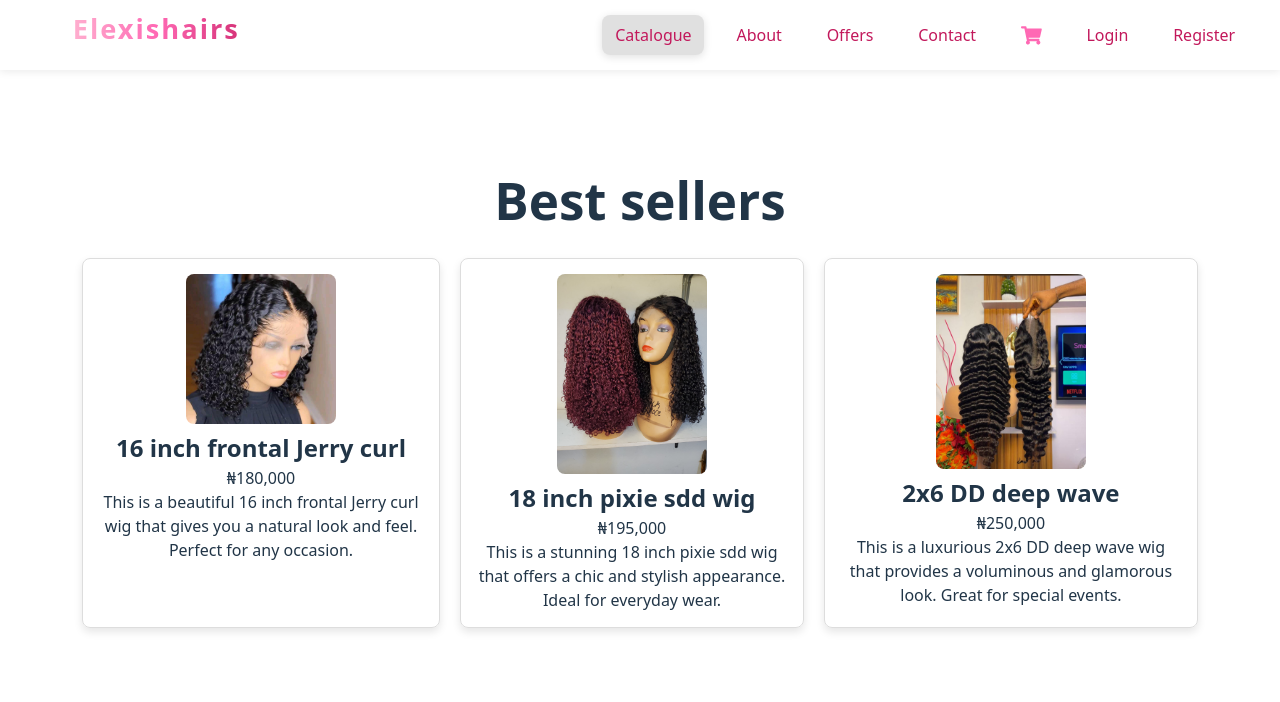
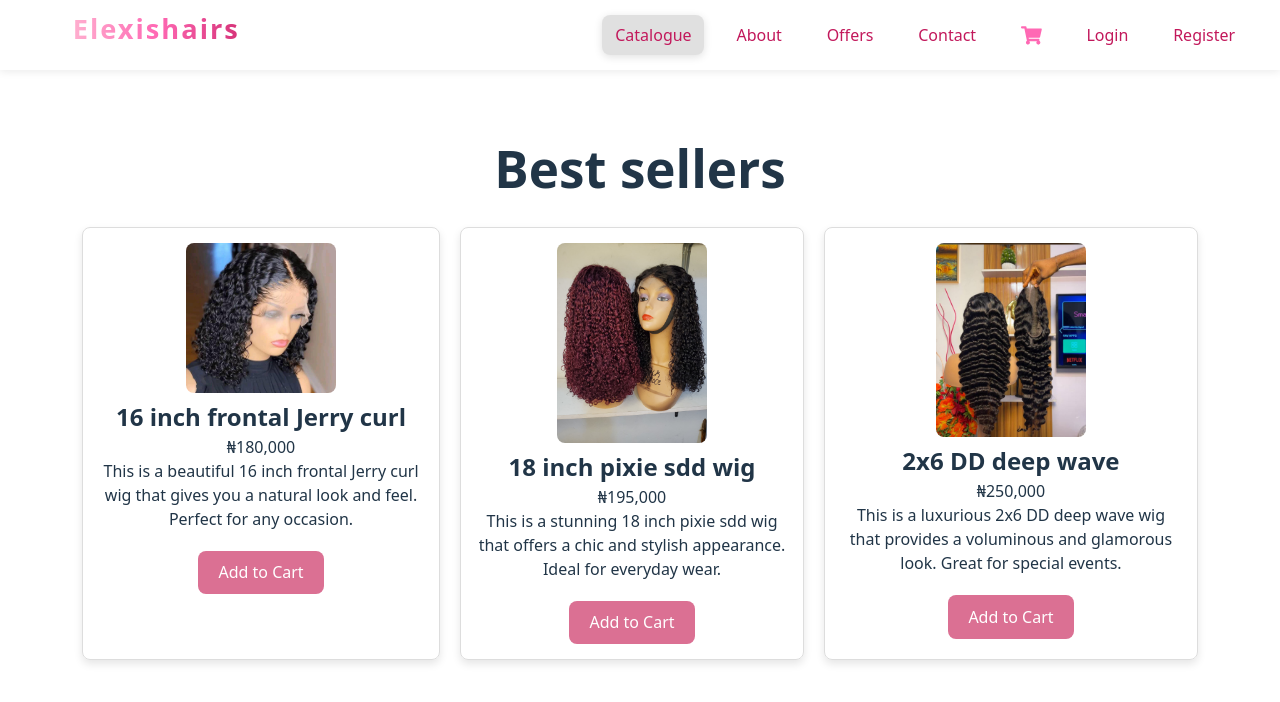
Before and after one commit to chidinma-elekwachi/elexishairs, a React (Vite) app: page / in a window 1280 px wide. Shown: the top 702 px of the page. Built offline with nearby package versions, Linux system fonts and the light colour scheme.

Commit message:
everything minimal@

```diff
--- a/src/pages/catalogue/Catalogue.css
+++ b/src/pages/catalogue/Catalogue.css
@@ -26,19 +26,20 @@
     box-shadow: 0 4px 8px rgba(0, 0, 0, 0.1);
     transition: transform 0.2s;
 }
-.product-details{
+/* .product-details{
     display: none;
     padding: 10px;
     color: palevioletred;
-}
+} */
 .product-card:hover {
     transform: translateY(-5px);
     box-shadow: 0 8px 16px rgba(0, 0, 0, 0.2);
-    .product-details{
-        display: block;
-    }
 }
-
+.add-to-cart-button{
+    color: white;
+    margin-top: 20px;
+    background-color: palevioletred;
+}
 @media (max-width: 768px) {
   .products {
     width: calc(100% - 0px);
--- a/src/pages/catalogue/Catalogue.jsx
+++ b/src/pages/catalogue/Catalogue.jsx
@@ -3,6 +3,7 @@ import firstwig from '../../assets/16inchfrontalJerrycurl.jpg'
 import secondwig from '../../assets/18inchpixiesddwig.jpg'
 import thirdwig from '../../assets/2x6DDdeepwave.jpg'
 import './catalogue.css'
+import { useNavigate } from 'react-router-dom';
 
 const bestSellers = [
   {
@@ -38,6 +39,12 @@ const bestSellers = [
 
 ]
 
+const onClick = () => {
+  console.log("Added to cart");
+  alert("Item added to cart");
+}
+
+
 function Catalogue() {
   return (
     <div className='catalogue-container'>
@@ -50,11 +57,14 @@ function Catalogue() {
             <h2 className='product-name'>{product.name}</h2>
             <p className='product-price'>₦{product.price.toLocaleString()}</p>
             <p className='product-description'>{product.description}</p>
-            <ul className='product-details'>
+
+            <button className='add-to-cart-button' onClick={onClick}>Add to Cart</button>
+
+            {/* <ul className='product-details'>
               <li><strong>Hair Type:</strong> {product.hairtype}</li>
               <li><strong>Length:</strong> {product.length}</li>
               <li><strong>Color:</strong> {product.color}</li>
-            </ul>
+            </ul> */}
           </div>
         ))}
       </div>
```
